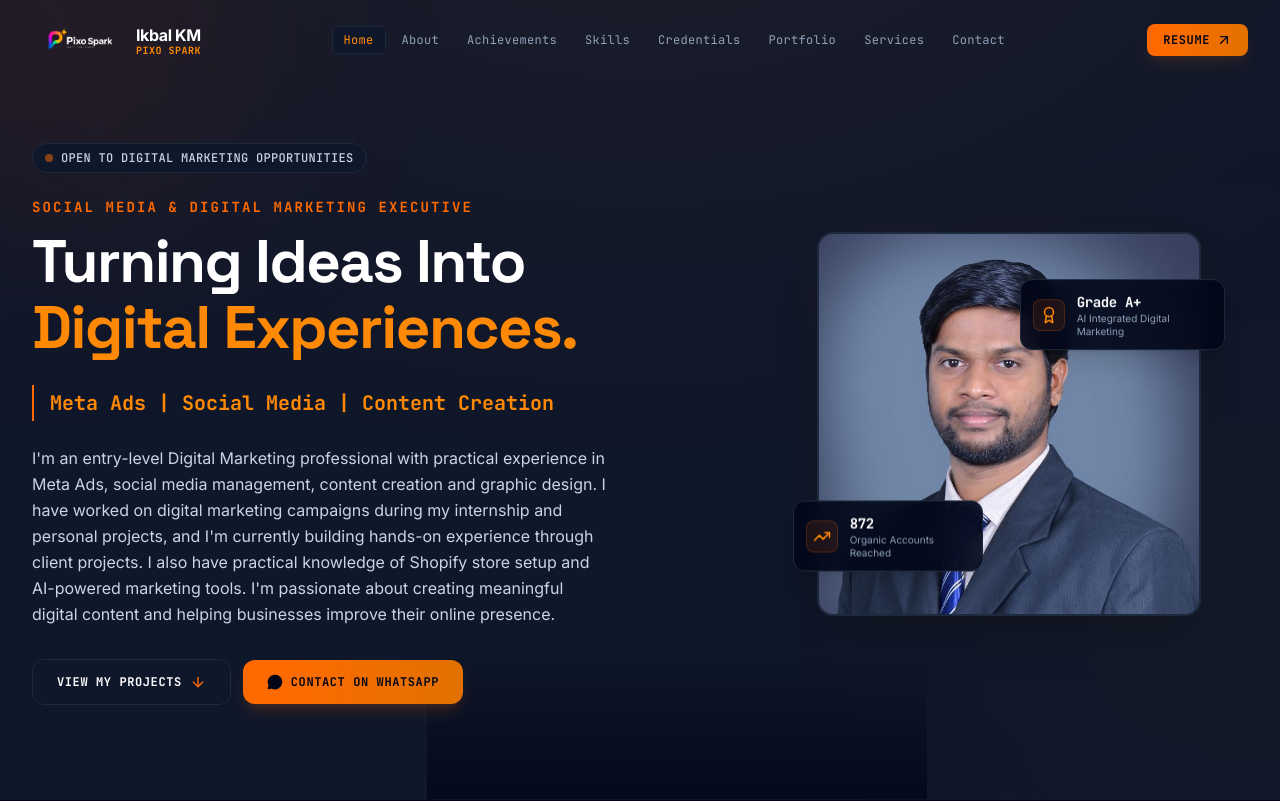
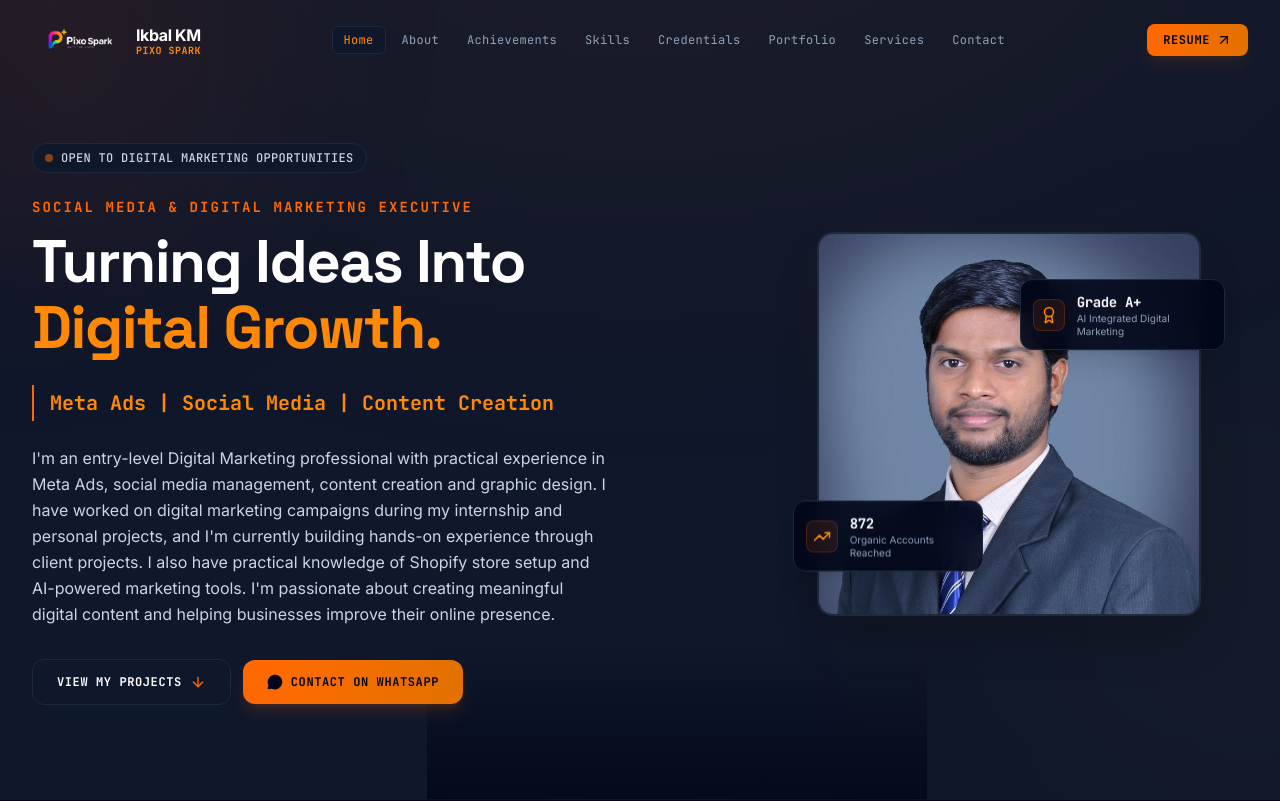
Before and after one commit to ikbalkmtnr786-glitch/ikbal-km-portfolio, a React (Vite) app: page / in a window 1280 px wide. Shown: the top 801 px of the page. Built offline with nearby package versions, Linux system fonts and the light colour scheme.

Commit message:
Update Hero.tsx

```diff
--- a/src/components/Hero.tsx
+++ b/src/components/Hero.tsx
@@ -73,7 +73,7 @@ export default function Hero() {
               >
                 Turning Ideas Into
                 <span className="block text-orange-400">
-                  Digital Experiences.
+                  Digital Growth.
                 </span>
               </motion.h1>
             </div>
```
